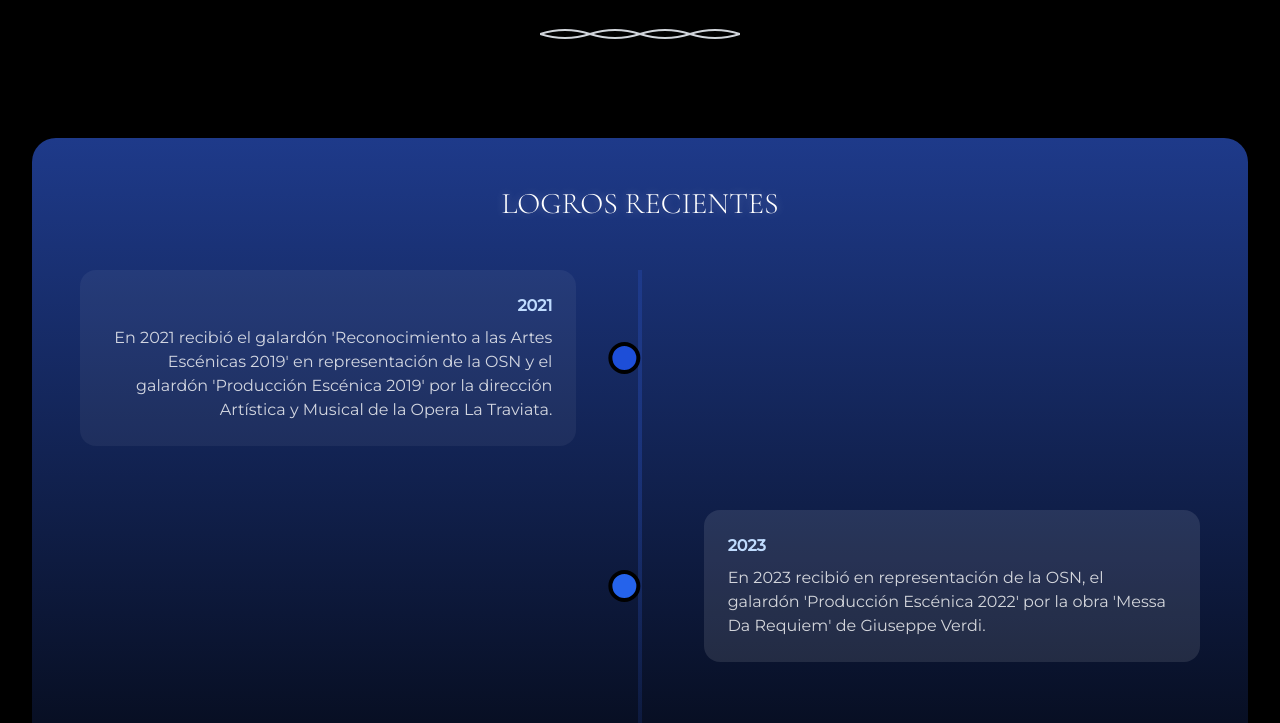
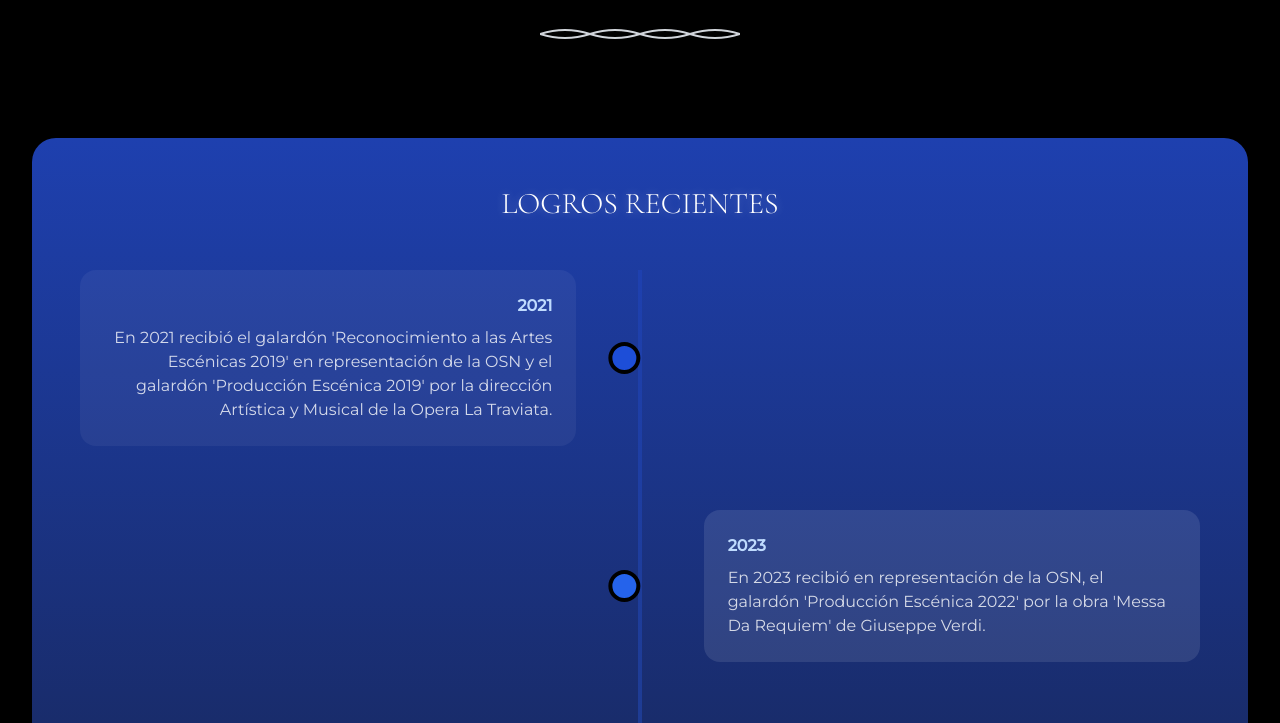
Before and after one commit to JAOCruz/molina, a website built with Vite: page src/index.html in a window 1280 px wide. Shown: the part 2820-3543 px from the top of the page. Built offline with nearby package versions, Linux system fonts and the light colour scheme; no server answers.

Commit message:
Input.css  syntax fix

```diff
--- a/src/index.html
+++ b/src/index.html
@@ -159,7 +159,7 @@
                   </svg>
                 </div>
         <!-- Recent Achievements - Timeline Style -->
-        <div class="biography-card p-6 sm:p-12 rounded-3xl bg-gradient-to-b from-blue-900 via-blue-900 to-blue-950">
+        <div class="biography-card p-6 sm:p-12 rounded-3xl bg-gradient-to-b from-blue-800 via-blue-950 to-blue-950">
             <h4 class="text-3xl font-light mb-12 font-cormorant text-glow text-center" data-i18n="logros_title">LOGROS RECIENTES</h4>
             <div class="relative">
                 <!-- Timeline line -->
--- a/src/input.css
+++ b/src/input.css
@@ -111,13 +111,3 @@
     transform: translateX(-50%);
   }
 }
-
-/* General Utility Classes */
-@layer utilities {
-  .tracking-[0.2em] {
-    letter-spacing: 0.2em;
-  }
-  .tracking-[0.3em] {
-    letter-spacing: 0.3em;
-  }
-}
```
Also changed, not shown: src/output.css.
